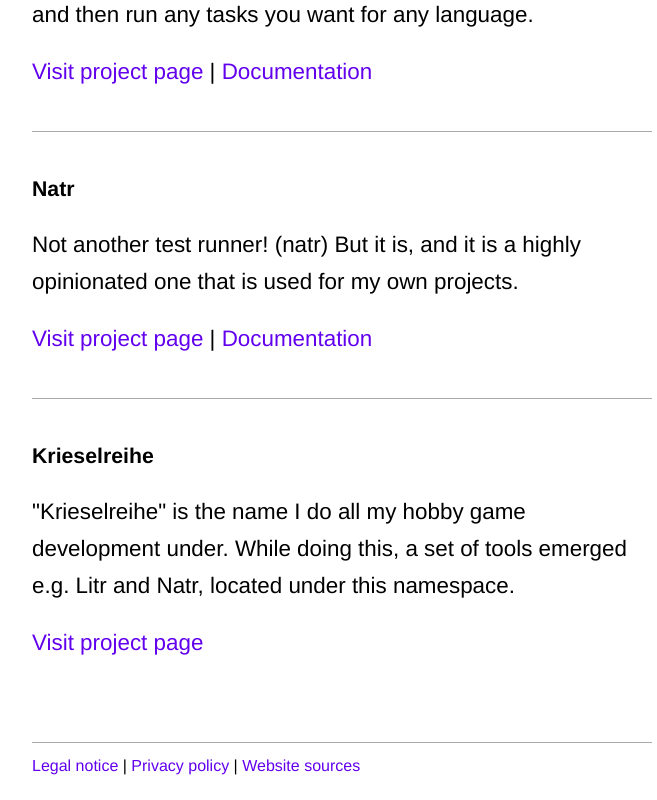
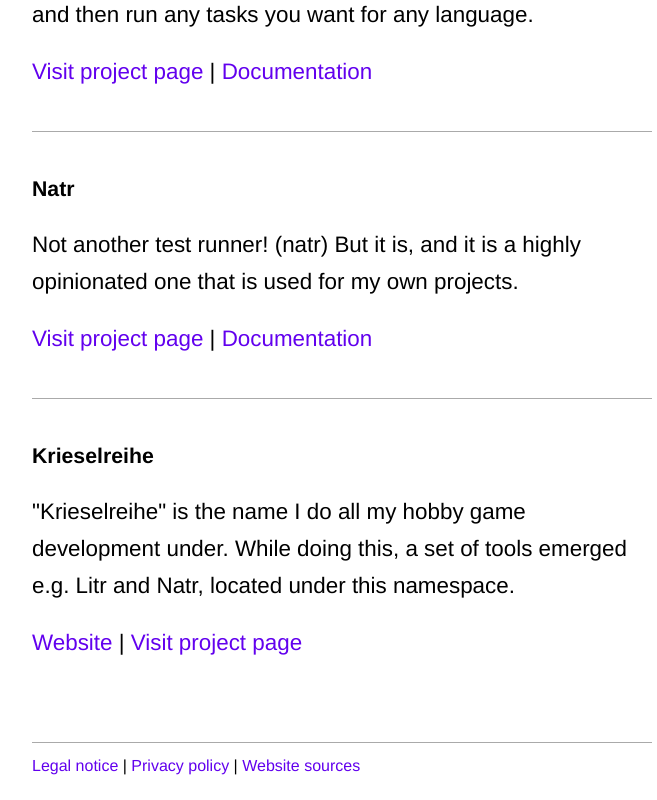
Before and after one commit to MartinHelmut/martin-fieber.de, a Next.js app: page / in a window 1280 px wide. Shown: the part 810-1610 px from the top of the page, without its empty margins (298-955 px from the left). Built offline with nearby package versions, Linux system fonts and the light colour scheme.

Commit message:
refactor: add website option for project list

```diff
--- a/components/projects/index.jsx
+++ b/components/projects/index.jsx
@@ -10,11 +10,19 @@ import { projects } from "./projects";
 
 const Projects = () => (
   <Section headline="Github Projects">
-    {projects.map(({ name, description, link, docs }) => (
+    {projects.map(({ name, description, website, link, docs }) => (
       <Article key={name}>
         <TextHeading>{name}</TextHeading>
         <Text>{description}</Text>
         <Text>
+          {website && (
+            <>
+              <Link href={website.href} title={website.title}>
+                Website
+              </Link>
+              {" | "}
+            </>
+          )}
           <Link href={link.href} title={link.title}>
             Visit project page
           </Link>
--- a/components/projects/projects.js
+++ b/components/projects/projects.js
@@ -44,6 +44,10 @@ export const projects = [
     name: "Krieselreihe",
     description:
       '"Krieselreihe" is the name I do all my hobby game development under. While doing this, a set of tools emerged e.g. Litr and Natr, located under this namespace.',
+    website: {
+      href: "https://krieselreihe.com",
+      title: "Krieselreihe Games website",
+    },
     link: {
       href: "https://github.com/krieselreihe",
       title: "The organisation page on GitHub for Krieselreihe.",
--- a/pages/privacy-policy.jsx
+++ b/pages/privacy-policy.jsx
@@ -59,7 +59,7 @@ const PrivacyPolicy = () => (
       </Link>
       .
     </Text>
-    <TextHeading>Information/Cancellation/Deletion</TextHeading>
+    <TextHeading>Information / Cancellation / Deletion</TextHeading>
     <Text>
       You may contact my at no cost if you have questions relating to the
       collection, processing or use of your personal information, if you wish to
```
